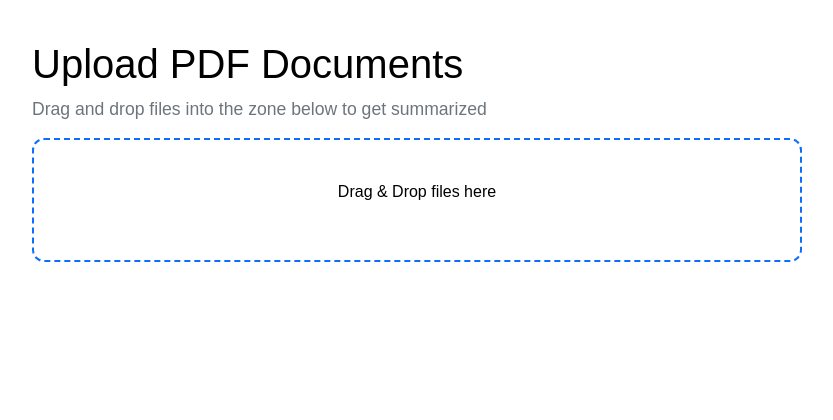
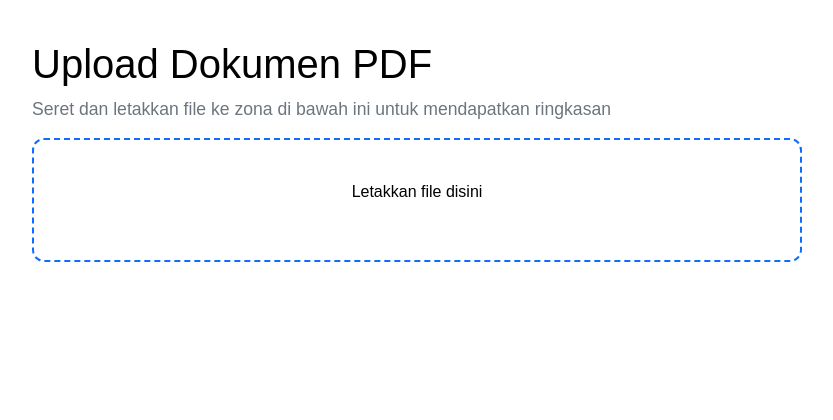
Before and after one commit to dzakyatha/pdf-document-summarizer, a Django app: template app/templates/index.html in a window 1280 px wide. Shown: the top 420 px of the page, without its empty margins (223-1056 px from the left). Run offline with Django 5.2, Linux system fonts and the light colour scheme; the template is opened without the code that fills it, so the values that code supplies are empty; some libraries are stand-ins or nearby versions; some web fonts are replaced.

Commit message:
feat: update UI and add prompt editor to improve user experience on index.html and script.js

```diff
--- a/app/static/js/script.js
+++ b/app/static/js/script.js
@@ -7,7 +7,9 @@ document.addEventListener('DOMContentLoaded', () => {
     let filesToUpload = [];
     let summaryData = {}; // Menyimpan data ringkasan untuk setiap file
     let processedFiles = new Set(); // Track file yang sudah berhasil diproses
+    let promptReadyFiles = new Set(); // Track file yang sudah mendapat prompt (intermediate state)
     let isUploading = false; // Track status upload sedang berlangsung
+    let socket;
 
     // Mencegah browser membuka file saat di-drag
     ['dragenter', 'dragover', 'dragleave', 'drop'].forEach(eventName => {
@@ -43,6 +45,7 @@ document.addEventListener('DOMContentLoaded', () => {
                 // Hapus juga data ringkasan dan tracking
                 delete summaryData[cleanFileName];
                 processedFiles.delete(cleanFileName);
+                promptReadyFiles.delete(cleanFileName);
             }
         });
 
@@ -84,29 +87,30 @@ document.addEventListener('DOMContentLoaded', () => {
         });
     }
 
+    // Fungsi untuk mengecek file yang benar-benar belum diproses sama sekali
+    function getUnprocessedFiles() {
+        return filesToUpload.filter(file => {
+            const cleanFileName = file.name.replace(/[^a-zA-Z0-9_.-]/g, '');
+            // File dianggap "unprocessed" jika belum ada prompt editor DAN belum ada ringkasan
+            return !promptReadyFiles.has(cleanFileName) && !processedFiles.has(cleanFileName);
+        });
+    }
+
     // Fungsi untuk mengupdate visibilitas tombol upload
     function updateUploadButtonVisibility() {
-        const hasUnprocessedFiles = filesToUpload.some(file => {
-            const cleanFileName = file.name.replace(/[^a-zA-Z0-9_.-]/g, '');
-            return !processedFiles.has(cleanFileName);
-        });
+        const unprocessedFiles = getUnprocessedFiles();
 
         if (isUploading) {
             // Saat sedang upload, disable tombol dan ubah teks
             uploadBtn.style.display = 'block';
             uploadBtn.disabled = true;
             uploadBtn.textContent = 'Uploading...';
-        } else if (hasUnprocessedFiles) {
+        } else if (unprocessedFiles.length > 0) {
             uploadBtn.style.display = 'block';
             uploadBtn.disabled = false;
             uploadBtn.textContent = 'Upload';
-        } else if (filesToUpload.length > 0) {
-            // Semua file sudah diproses, sembunyikan tombol atau ubah teks
-            uploadBtn.style.display = 'none';
-            // Atau alternatif, tampilkan tapi disable:
-            // uploadBtn.disabled = true;
-            // uploadBtn.textContent = 'Semua File Sudah Diproses';
         } else {
+            // Sembunyikan tombol upload jika tidak ada file baru atau semua file sudah diupload
             uploadBtn.style.display = 'none';
         }
     }
@@ -132,6 +136,7 @@ document.addEventListener('DOMContentLoaded', () => {
             // Hapus data ringkasan dan tracking
             delete summaryData[cleanFileName];
             processedFiles.delete(cleanFileName);
+            promptReadyFiles.delete(cleanFileName);
 
             updateFileListUI();
             updateUploadButtonVisibility();
@@ -145,7 +150,7 @@ document.addEventListener('DOMContentLoaded', () => {
                 e.target.textContent = 'Sembunyikan';
             } else {
                 summaryContent.style.display = 'none';
-                e.target.textContent = 'Lihat Ringkasan';
+                e.target.textContent = '📄 Lihat Ringkasan';
             }
         }
     });
@@ -207,11 +212,14 @@ document.addEventListener('DOMContentLoaded', () => {
         }, 4000);
     }
 
-    // Event listener untuk tombol Upload
+    // Event listener utama untuk tombol Upload
     uploadBtn.addEventListener('click', async () => {
         // Cegah multiple upload yang bersamaan - SET DI AWAL SEKALI
         if (isUploading) {
-            showNotification('Upload sedang berlangsung, mohon tunggu...', 'warning');
+            showNotification('⏳ Upload sedang berlangsung, mohon tunggu...', 'warning');
+            return;
+        } else if (filesToUpload.length === 0) {
+            showNotification('⚠️ Tidak ada file untuk diupload!', 'warning');
             return;
         }
 
@@ -219,76 +227,128 @@ document.addEventListener('DOMContentLoaded', () => {
         isUploading = true;
         updateUploadButtonVisibility();
 
-        // Filter hanya file yang belum diproses
-        const unprocessedFiles = filesToUpload.filter(file => {
-            const cleanFileName = file.name.replace(/[^a-zA-Z0-9_.-]/g, '');
-            return !processedFiles.has(cleanFileName);
-        });
+        // Filter hanya file yang benar-benar belum diproses sama sekali
+        const unprocessedFiles = getUnprocessedFiles();
 
         if (unprocessedFiles.length === 0) {
-            showNotification('Semua file sudah diproses! Tidak ada file baru untuk diupload.', 'info');
+            showNotification('ℹ️ Semua file sudah diupload atau sedang diproses!', 'info');
             // Reset jika tidak ada file untuk diproses
             isUploading = false;
             updateUploadButtonVisibility();
             return;
         }
 
+        // Tutup WebSocket yang lama jika ada
+        if (socket && socket.readyState === WebSocket.OPEN) {
+            socket.close();
+        }
+
         const groupName = 'session-' + Math.random().toString(36).substring(2, 9);
-        const socket = new WebSocket(`ws://127.0.0.1:9000/${groupName}/`);
+        socket = new WebSocket(`ws://127.0.0.1:9000/${groupName}/`);
 
         socket.onopen = () => {
+            console.log("WebSocket terhubung untuk sesi: ", groupName);
             startUpload(unprocessedFiles, groupName);
         };
 
         socket.onmessage = event => {
-            const data = JSON.parse(event.data).message;
-            if (data.status === 'success') {
+            try {
+                const parsedData = JSON.parse(event.data);
+
+                if (!parsedData || !parsedData.message) {
+                    console.error('Invalid message format:', parsedData);
+                    return;
+                }
+
+                const data = parsedData.message;
+
+                if (!data.filename) {
+                    console.error('Filename is missing in message data:', data);
+                    return;
+                }
+
                 const cleanFileName = data.filename.replace(/[^a-zA-Z0-9_.-]/g, '');
+                const previewContainer = document.getElementById(`preview-container-${cleanFileName}`);
 
-                // Simpan data ringkasan dan tandai sebagai sudah diproses
+                if (!data.type) {
+                    console.error('Message missing type:', data);
+                    return;
+                }
+
+                switch (data.type) {
+                    case 'prompt_ready':
+                        if (!data.prompt) {
+                            console.error('Prompt ready message missing prompt text:', data);
+                            return;
+                        }
+                        // Tandai file sebagai sudah mendapat prompt
+                        promptReadyFiles.add(cleanFileName);
+                        showPromptEditor(data.prompt, cleanFileName, previewContainer);
+                        break;
+
+                    case 'summary_complete':
+                        if (!data.summary) {
+                            console.error('Summary complete message missing summary text:', data);
+                            return;
+                        }
                         summaryData[cleanFileName] = data.summary;
                         processedFiles.add(cleanFileName);
 
-                const previewContainer = document.getElementById(`preview-container-${cleanFileName}`);
                         if (previewContainer) {
                             showViewSummaryButton(data.summary, cleanFileName, previewContainer);
+                        } else {
+                            console.error('Preview container not found for:', cleanFileName);
                         }
 
-                // Notifikasi sukses untuk setiap file
-                showNotification(`Ringkasan berhasil dibuat untuk: ${data.filename}`, 'success');
+                        showNotification(`✅ Ringkasan berhasil dibuat untuk: ${data.filename}`, 'success');
+                        break;
+
+                    default:
+                        console.warn('Unknown message type:', data.type);
+                }
+
+            } catch (error) {
+                console.error('Error processing WebSocket message:', error);
+                console.error('Raw message that caused error:', event.data);
             }
         };
 
         socket.onclose = (event) => {
             console.log("WebSocket closed. Code:", event.code, "Reason:", event.reason);
-            // Reset status upload dan update UI
+            // Reset status upload, tapi jangan tampilkan tombol lagi
             isUploading = false;
+            // Hanya update jika ada file baru yang ditambahkan
+            if (getUnprocessedFiles().length > 0) {
                 updateUploadButtonVisibility();
+            }
         };
 
         socket.onerror = (error) => {
             console.error("WebSocket error:", error);
-            showNotification('Terjadi kesalahan saat menghubungkan ke server', 'error');
-            // Reset status upload dan update UI
+            showNotification('❌ Terjadi kesalahan saat menghubungkan ke server', 'error');
+            // Reset status upload dan update UI hanya jika ada file baru
             isUploading = false;
+            if (getUnprocessedFiles().length > 0) {
                 updateUploadButtonVisibility();
+            }
         };
     });
 
     // Memulai proses upload untuk semua file
     async function startUpload(files, groupName) {
         try {
-            showNotification(`Memulai upload ${files.length} file...`, 'info');
+            showNotification(`🚀 Memulai upload ${files.length} file...`, 'info');
             const uploadPromises = files.map(file => uploadFile(file, groupName));
             await Promise.all(uploadPromises);
 
-            showNotification(`Semua file berhasil diupload dan diproses!`, 'success');
+            showNotification(`📤 Semua file berhasil diupload!`, 'success');
         } catch (error) {
             console.error('Error during upload:', error);
-            showNotification('Terjadi kesalahan saat mengupload file', 'error');
+            showNotification('❌ Terjadi kesalahan saat mengupload file', 'error');
         } finally {
-            isUploading = false;
-            updateUploadButtonVisibility();
+            // Setelah upload selesai, langsung sembunyikan tombol tanpa reset isUploading
+            uploadBtn.style.display = 'none';
+            isUploading = false; // Reset untuk file baru yang mungkin ditambahkan nanti
         }
     }
 
@@ -330,6 +390,43 @@ document.addEventListener('DOMContentLoaded', () => {
         }
     }
 
+    // Fungsi untuk menampilkan editor prompt
+    function showPromptEditor(promptText, cleanFileName, containerElement) {
+        containerElement.innerHTML = `
+            <div style="margin-top: 10px; text-align: left; border: 1px solid #ccc; padding: 10px; border-radius: 8px; background-color: #f8f9fa;">
+                <label for="prompt-editor-${cleanFileName}" style="font-weight: bold; margin-bottom: 5px; display: block; color: #495057;">📝 Prompt</label>
+                <p style="font-size: 12px; color: #6c757d; margin-top: 0; margin-bottom: 8px;">Anda bisa mengubah prompt berikut sebelum dikirimkan ke model</p>
+                <textarea id="prompt-editor-${cleanFileName}" style="width: 100%; height: 150px; border-radius: 4px; border: 1px solid #ccc; padding: 8px; font-family: monospace;">${promptText}</textarea>
+                <button type="button" class="submit-prompt-btn" data-filename="${cleanFileName}" style="margin-top: 10px; background-color: #28a745; color: white; border: none; padding: 8px 16px; border-radius: 4px; cursor: pointer; font-weight: bold;">
+                    🚀 Submit
+                </button>
+            </div>
+        `;
+    }
+
+    // Event listener untuk tombol submit prompt
+    progressPreviewArea.addEventListener('click', (e) => {
+        if (e.target.classList.contains('submit-prompt-btn')) {
+            const cleanFileName = e.target.dataset.filename;
+            const editor = document.getElementById(`prompt-editor-${cleanFileName}`);
+            const finalPrompt = editor.value;
+
+            // Kirim prompt final kembali ke server melalui WebSocket
+            if (socket && socket.readyState === WebSocket.OPEN) {
+                socket.send(JSON.stringify({
+                    type: 'execute_summarization',
+                    prompt: finalPrompt,
+                    filename: filesToUpload.find(f => f.name.replace(/[^a-zA-Z0-9_.-]/g, '') === cleanFileName).name,
+                }));
+                // Tampilkan status loading
+                e.target.parentElement.innerHTML = '<div style="padding: 20px; text-align: center; background-color: #e3f2fd; border-radius: 8px; color: #1976d2;"><strong>⏳ Sedang membuatkan ringkasan...</strong><br><small>Mohon tunggu, model sedang bekerja</small></div>';
+                showNotification('📝 Prompt dikirim, sedang memproses...', 'info');
+            } else {
+                showNotification('❌ Koneksi WebSocket terputus', 'error');
+            }
+        }
+    });
+
     // Fungsi untuk menampilkan tombol "Lihat Ringkasan" yang lebih kecil dan di sebelah kiri
     function showViewSummaryButton(summaryText, cleanFileName, containerElement) {
         containerElement.innerHTML = `
@@ -349,13 +446,13 @@ document.addEventListener('DOMContentLoaded', () => {
                         "
                         onmouseover="this.style.backgroundColor='#0056b3'"
                         onmouseout="this.style.backgroundColor='#007bff'">
-                     Lihat Ringkasan
+                     📄 Lihat Ringkasan
                 </button>
             </div>
             <div id="summary-content-${cleanFileName}"
                  style="display: none; text-align: left; background-color: #f8f9fa; border-radius: 8px; padding: 15px; margin-top: 10px; border-left: 4px solid #007bff;">
                 <div style="margin-bottom: 10px;">
-                    <strong style="color: #495057;">Ringkasan Dokumen:</strong>
+                    <strong style="color: #495057;">📋 Ringkasan Dokumen:</strong>
                 </div>
                 <p style="white-space: pre-wrap; margin: 0; line-height: 1.5; color: #000000ff;">${summaryText}</p>
             </div>
--- a/app/templates/index.html
+++ b/app/templates/index.html
@@ -6,14 +6,14 @@
 {% block content %}
 <div class="container">
     <header class="header">
-        <h1>Upload PDF Documents</h1>
-        <p>Drag and drop files into the zone below to get summarized</p>
+        <h1>Upload Dokumen PDF</h1>
+        <p>Seret dan letakkan file ke zona di bawah ini untuk mendapatkan ringkasan</p>
     </header>
 
     <main class="main">
         <div id="drop-zone">
             <div id="drop-zone-text">
-                <p>Drag & Drop files here</p>
+                <p>Letakkan file disini</p>
                 <input type="file" id="file-input" multiple hidden>
             </div>
         </div>
```
Lines whose indentation alone changed are shown as unchanged.
